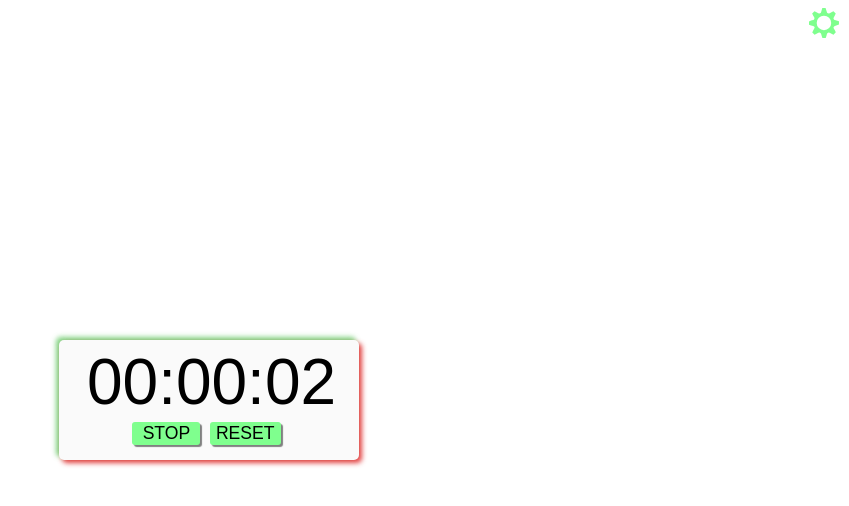
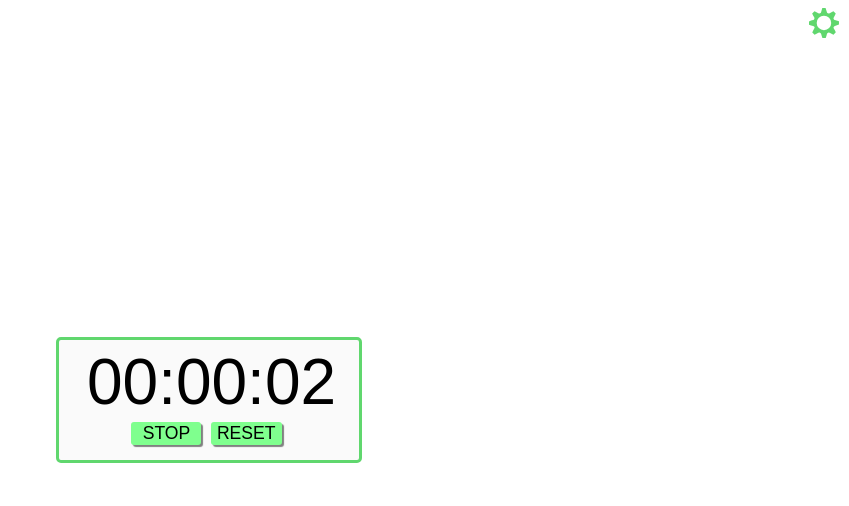
Before and after one commit to MaxPikulin/mystuff-timer-2, a plain HTML site: page index.html in a window 1280 px wide. Both pictures are taken after a click on the button "START". Shown: the whole page, without its empty margins (431-1280 px from the left). Drawn offline with Linux system fonts and the light colour scheme.

Commit message:
some cleaning, refactoring

```diff
--- a/index.html
+++ b/index.html
@@ -8,7 +8,7 @@
 
 <body>
   <div class="gear">
-    <?xml version="1.0" ?><svg viewBox="0 0 20.69 20.69" xmlns="http://www.w3.org/2000/svg"><defs><style>.cls-1{fill:#7FFF8E;}</style></defs><title/><g data-name="Layer 2" id="Layer_2"><g data-name="Layer 1" id="Layer_1-2"><path class="cls-1" d="M17,13.09a1.27,1.27,0,0,1,.83-.74,18.62,18.62,0,0,0,2.83-.92V9.16l-2.84-.83A1.27,1.27,0,0,1,17,7.59v0a1.27,1.27,0,0,1,.07-1.11A18.71,18.71,0,0,0,18.44,3.8l-1.61-1.6a17.84,17.84,0,0,0-2.6,1.39,1.27,1.27,0,0,1-1.13.08h0a1.27,1.27,0,0,1-.73-.79L11.43,0H9.16L8.33,2.85a1.27,1.27,0,0,1-.73.82h0a1.27,1.27,0,0,1-1.11-.06A18.43,18.43,0,0,0,3.8,2.26L2.19,3.87A17.59,17.59,0,0,0,3.58,6.46a1.27,1.27,0,0,1,.08,1.13h0a1.27,1.27,0,0,1-.83.74A19.24,19.24,0,0,0,0,9.25v2.27a17.58,17.58,0,0,0,2.82.85,1.27,1.27,0,0,1,.79,1.85,18.89,18.89,0,0,0-1.35,2.65L3.87,18.5a18.29,18.29,0,0,0,2.6-1.39A1.27,1.27,0,0,1,7.59,17h0a1.27,1.27,0,0,1,.74.83,18.46,18.46,0,0,0,.92,2.83h2.27a17.86,17.86,0,0,0,.85-2.81,1.27,1.27,0,0,1,.75-.86h0a1.27,1.27,0,0,1,1.11.07,18.41,18.41,0,0,0,2.65,1.35l1.61-1.61a17.55,17.55,0,0,0-1.39-2.59A1.27,1.27,0,0,1,17,13.1Zm-6.69,2.23a5,5,0,1,1,5-5A5,5,0,0,1,10.35,15.33Z"/></g></g></svg>
+    <?xml version="1.0" ?><svg viewBox="0 0 20.69 20.69" xmlns="http://www.w3.org/2000/svg"><defs></defs><title/><g data-name="Layer 2" id="Layer_2"><g data-name="Layer 1" id="Layer_1-2"><path class="cls-1" d="M17,13.09a1.27,1.27,0,0,1,.83-.74,18.62,18.62,0,0,0,2.83-.92V9.16l-2.84-.83A1.27,1.27,0,0,1,17,7.59v0a1.27,1.27,0,0,1,.07-1.11A18.71,18.71,0,0,0,18.44,3.8l-1.61-1.6a17.84,17.84,0,0,0-2.6,1.39,1.27,1.27,0,0,1-1.13.08h0a1.27,1.27,0,0,1-.73-.79L11.43,0H9.16L8.33,2.85a1.27,1.27,0,0,1-.73.82h0a1.27,1.27,0,0,1-1.11-.06A18.43,18.43,0,0,0,3.8,2.26L2.19,3.87A17.59,17.59,0,0,0,3.58,6.46a1.27,1.27,0,0,1,.08,1.13h0a1.27,1.27,0,0,1-.83.74A19.24,19.24,0,0,0,0,9.25v2.27a17.58,17.58,0,0,0,2.82.85,1.27,1.27,0,0,1,.79,1.85,18.89,18.89,0,0,0-1.35,2.65L3.87,18.5a18.29,18.29,0,0,0,2.6-1.39A1.27,1.27,0,0,1,7.59,17h0a1.27,1.27,0,0,1,.74.83,18.46,18.46,0,0,0,.92,2.83h2.27a17.86,17.86,0,0,0,.85-2.81,1.27,1.27,0,0,1,.75-.86h0a1.27,1.27,0,0,1,1.11.07,18.41,18.41,0,0,0,2.65,1.35l1.61-1.61a17.55,17.55,0,0,0-1.39-2.59A1.27,1.27,0,0,1,17,13.1Zm-6.69,2.23a5,5,0,1,1,5-5A5,5,0,0,1,10.35,15.33Z"/></g></g></svg>
   </div>
   <div class="settings">
     <div>
@@ -28,8 +28,6 @@
     <div class="buttons">
       <button class="button" id="startBtn">START</button>
       <button class="button" id="resetBtn">RESET</button>
-      <button class="button" id="stopBtn">STOP</button>
-
     </div>
   </div>
   <script src="script.js"></script>
--- a/script.js
+++ b/script.js
@@ -1,11 +1,8 @@
 const startBtn = document.querySelector('#startBtn');
 const resetBtn = document.querySelector('#resetBtn');
-const stopBtn = document.querySelector('#stopBtn');
 const hoursSp = document.querySelector('#hours');
 const minutesSp = document.querySelector('#minutes');
 const secondsSp = document.querySelector('#seconds');
-const strtCoords = startBtn.getBoundingClientRect();
-const contCoords = document.querySelector('.container').getBoundingClientRect();
 const adjustBtns = document.querySelectorAll('.adjust');
 const settingsBtn = document.getElementsByClassName('gear')[0];
 const settings = document.getElementsByClassName('settings')[0];
@@ -32,24 +29,22 @@ function setTime() {
   return [sec, min, hour];
 }
 
-function startTime() {
-  if (intId) return;
-  intId = setInterval(handleTime, 1000);
-  stopBtn.setAttribute('style', `top:${strtCoords.top - contCoords.top}px; left: ${strtCoords.left-contCoords.left}px; width: ${strtCoords.width}px; display: block;`);
-  startBtn.style.setProperty('opacity', '0');
+function startStopTime() {
+  if (startBtn.textContent == 'START') {
+    if (intId) return;
+    intId = setInterval(handleTime, 1000);
+    startBtn.textContent = 'STOP';
+  } else {
+    if (!intId) return;
+    clearInterval(intId);
+    intId = null;
+    startBtn.textContent = 'START';
+  }
 }
 
 function resetTime() {
   seconds = 0;
   showTime();
-}
-
-function stopTime() {
-  if (!intId) return;
-  clearInterval(intId);
-  intId = null;
-  stopBtn.style.setProperty('display', 'none');
-  startBtn.style.setProperty('opacity', '1');
 }
 
 function adjustTime(e) {
@@ -70,8 +65,7 @@ function clickGear() {
   gear.fill = gear.fill == ''? 'red': '';
 }
 
-startBtn.addEventListener('click', startTime);
+startBtn.addEventListener('click', startStopTime);
 resetBtn.addEventListener('click', resetTime);
-stopBtn.addEventListener('click', stopTime);
 adjustBtns.forEach(v => v.addEventListener('click', adjustTime));
 settingsBtn.addEventListener('click', clickGear);
--- a/style.css
+++ b/style.css
@@ -11,8 +11,8 @@ html {
   width: 300px;
   height: 120px;
   border-radius: 5px;
-  box-shadow: 3px 3px 5px rgba(220, 20, 20, .8), -3px -3px 5px rgba(100, 200, 100, .8);
   user-select: none;
+  border: 3px solid rgb(96, 215, 110);
 }
 
 .timer {
@@ -48,14 +48,13 @@ button:focus {
   outline: 0;
 }
 
-#stopBtn {
-  display: none;
-  position: absolute;
+#startBtn {
+  width: 70px;
 }
 
 .adjust {
   font-size: 0.7em;
-  margin-top: 15px;
+  margin-top: 10px;
   width: 40px;
 }
 
@@ -63,6 +62,7 @@ button:focus {
   width: 30px;
   position: absolute;
   right: 10px;
+  fill: rgb(96, 215, 110);
 }
 
 .gear:hover .cls-1 {
@@ -70,7 +70,7 @@ button:focus {
 }
 
 .settings {
-  border: 1px solid red;
+  border: 1px solid rgb(96, 215, 110);
   border-radius: 5px;
   background-color: white;
   position: absolute;
```
